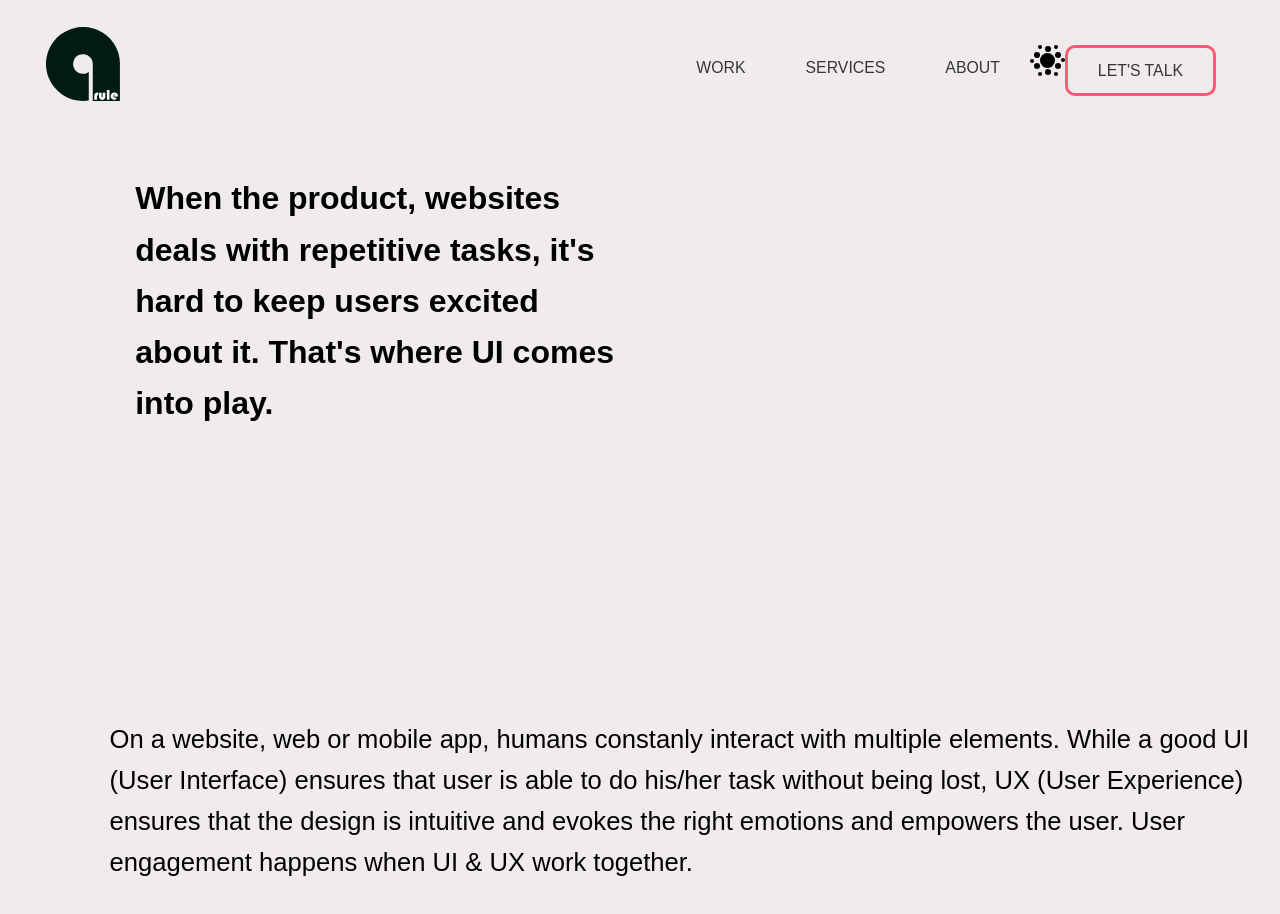
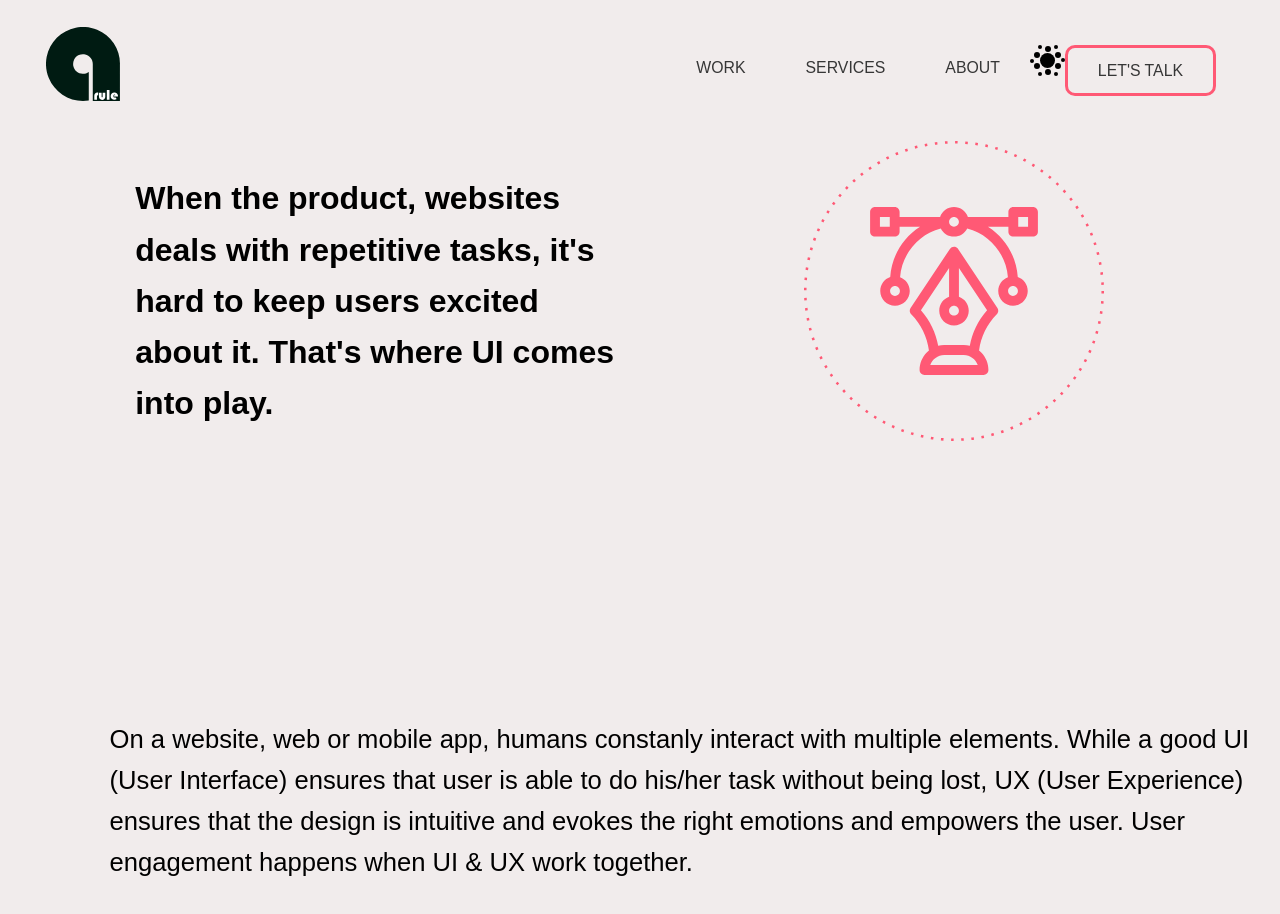
Before and after one commit to musk101/Green, a React (Create React App) app: page /ui in a window 1280 px wide. Shown: the top 914 px of the page. Built offline with nearby package versions, Linux system fonts and the light colour scheme; a web font is replaced by a local one.

Commit message:
kya pata

```diff
--- a/src/LinkPage.css
+++ b/src/LinkPage.css
@@ -21,7 +21,7 @@
    text-align: left;
    margin-bottom: 20vw;
 }
-@media all and (min-width: 767px) {
+@media all and (max-width: 767px) {
   .linkphototest {
     display: none;
   }
--- a/src/LinkPage.js
+++ b/src/LinkPage.js
@@ -31,7 +31,7 @@
         <Grid item xs={9} sm={7} md={6}>
           <p className="op">{props.linktext}</p>
         </Grid>
-        <Grid item xs={0} sm={5} md={6}  className="linkphototest">
+        <Grid item sm={5} md={6}  className="linkphototest">
         <img src={props.linkphoto} alt="" height="300px" width="300px"/>
         </Grid>
         </Grid>
```
